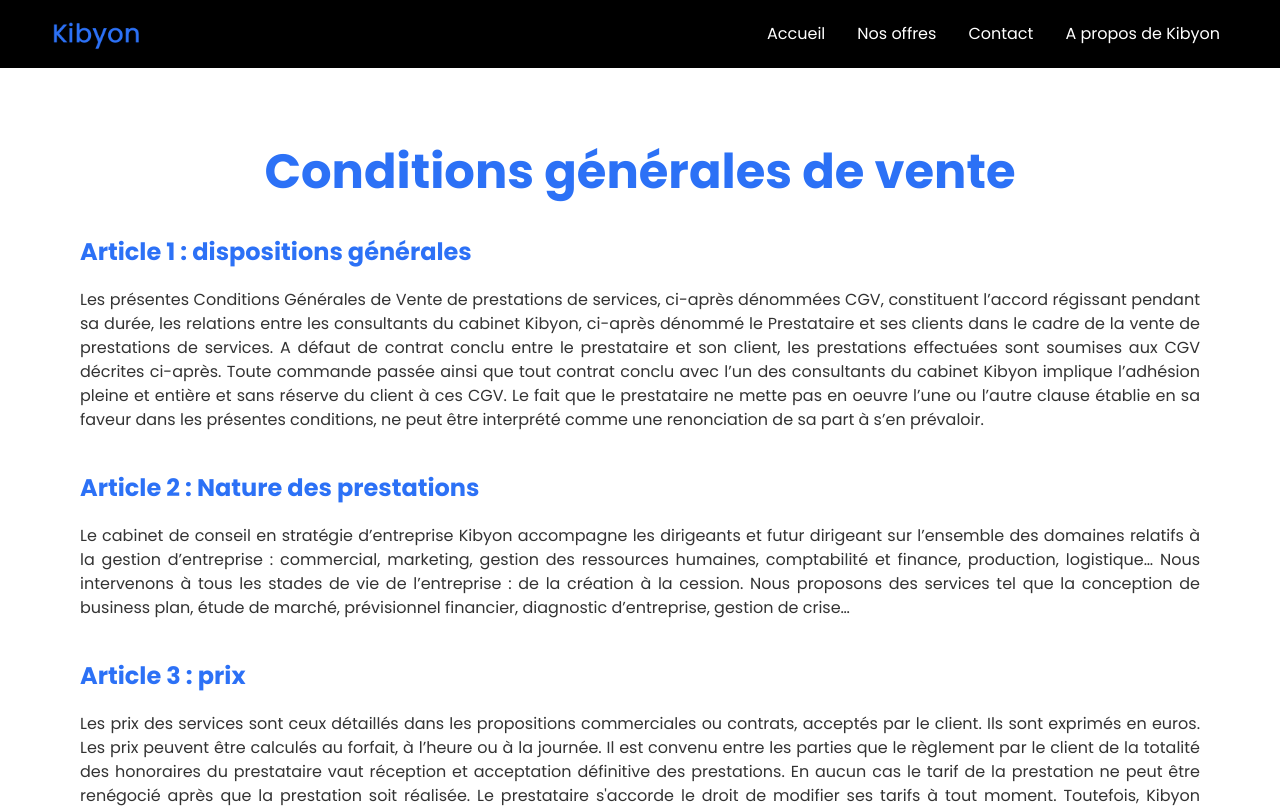
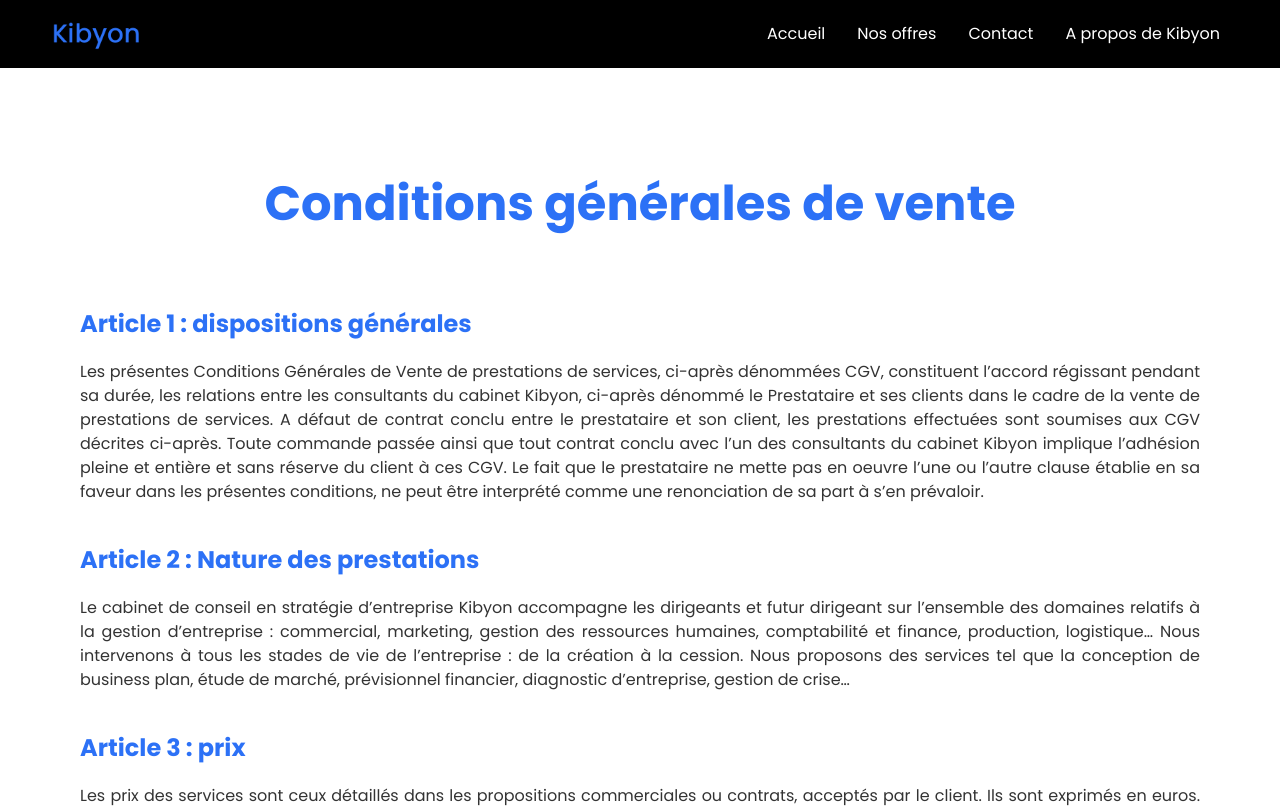
Before and after one commit to md-ashikur/kibyon-client, a React (Create React App) app: page /legal in a window 1280 px wide. Shown: the top 808 px of the page. Built offline with nearby package versions, Linux system fonts and the light colour scheme.

Commit message:
legal page update

```diff
--- a/src/Pages/LegalPage/LegalPage.jsx
+++ b/src/Pages/LegalPage/LegalPage.jsx
@@ -2,8 +2,8 @@ import React from "react";
 
 const LegalPage = () => {
   return (
-    <section className="lg:mx-20 mx-5 my-20 text-justify">
-      <h1 className="text-center text-secondary lg:text-5xl text-3xl font-bold my-10">
+    <section className="lg:mx-20 mx-5 my-28 text-justify">
+      <h1 className="text-center text-secondary lg:text-5xl text-3xl font-bold my-20">
         Conditions générales de vente
       </h1>
       {/* --------------article-1------------ */}
```
